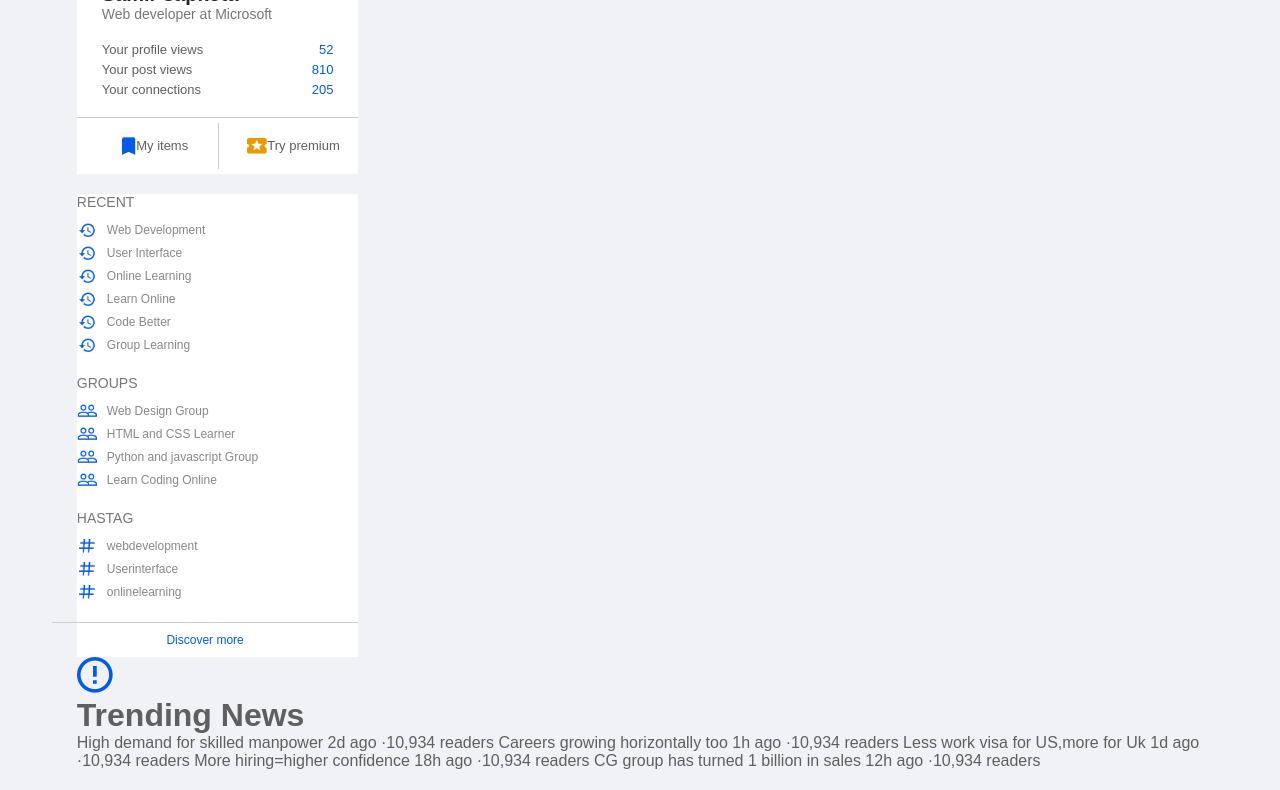
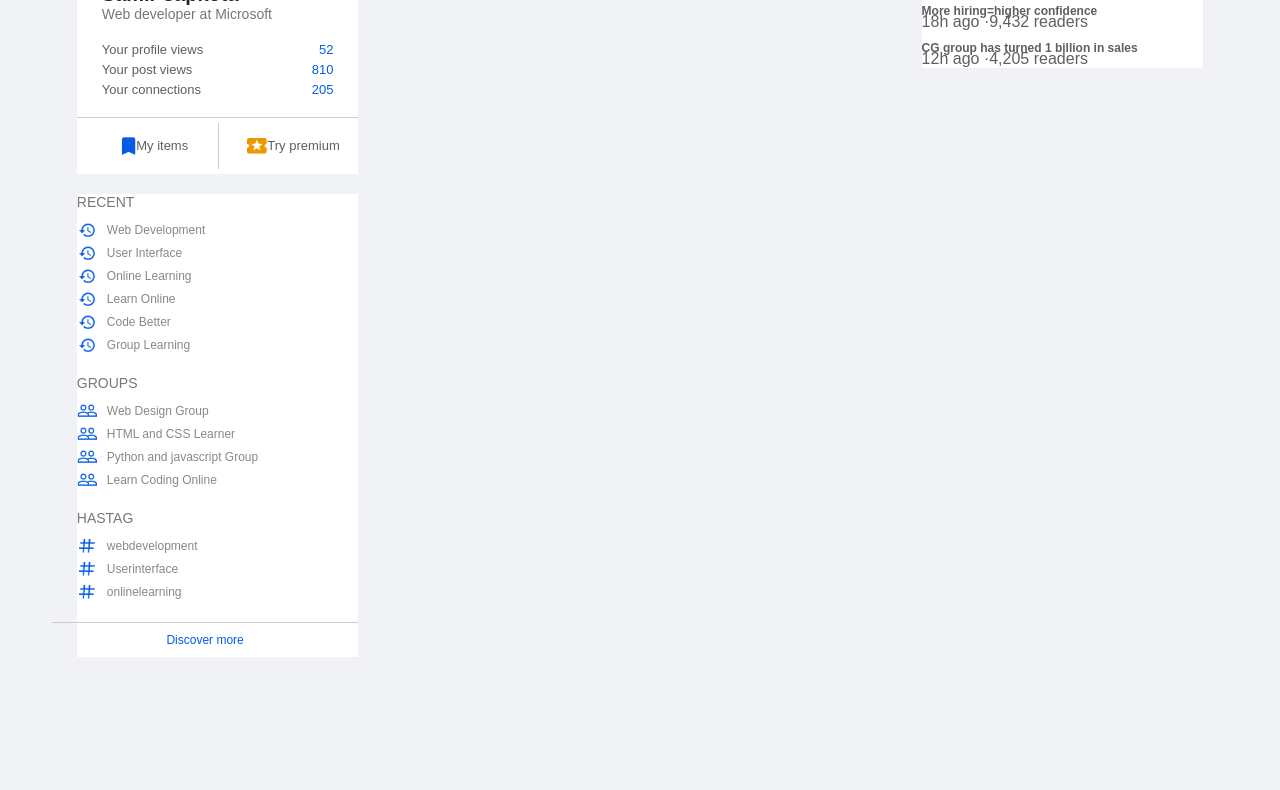
Before and after one commit to kushal56849-a11y/linkdein, a plain HTML site: page index.html in a window 1280 px wide. Shown: the part 265-1055 px from the top of the page. After the commit the page ends 942 px from the top, so only its background shows below. Drawn offline with Linux system fonts and the light colour scheme.

Commit message:
making news section

```diff
--- a/index.html
+++ b/index.html
@@ -88,21 +88,23 @@
             <div class="sidebar-news">
                 <img src="images/more.png" class="info-icon">
                 <h1>Trending News</h1>
-               <a href="#">High demand for skilled manpower</a>
-                <span>2d ago &middot;10,934 readers</span>
+               <a href="#"> High demand for skilled manpower</a>
+                <span> 2d ago &middot;10,934 readers</span>
 
-                 <a href="#">Careers growing horizontally too</a>
-                <span>1h ago &middot;10,934 readers</span>
-
-                 <a href="#">Less work visa for US,more for Uk</a>
-                <span>1d ago &middot;10,934 readers</span>
-
-                 <a href="#">More hiring=higher confidence</a>
-                <span>18h ago &middot;10,934 readers</span>
+                 <a href="#"> Careers growing horizontally too</a>
+                <span> 1h ago &middot;1,555 readers</span>
 
 
-                  <a href="#">CG group has turned 1 billion in sales</a>
-                <span>12h ago &middot;10,934 readers</span>
+                 <a href="#"> Less work visa for US,more for Uk</a>
+                <span> 1d ago &middot;28,972 readers</span>
+
+
+                 <a href="#"> More hiring=higher confidence</a>
+                <span> 18h ago &middot;9,432 readers</span>
+
+
+                  <a href="#"> CG group has turned 1 billion in sales</a>
+                <span> 12h ago &middot;4,205 readers</span>
             </div>
         </div>
     </div>
--- a/style.css
+++ b/style.css
@@ -203,10 +203,42 @@ transition:width 0.3s ;
 }
 
 /*-----------------------right-sidebar----------------*/
-.left-sidebar{
+.right-sidebar{
     flex-basis: 25%;
     align-self:flex-start ;
 }
+.sidebar-news{
+    background:#fff ;
+    paddding:10px 25px;
+}
+.info-icon{
+    width: 10px;
+    float:right;
+    margin-top: 15px;
+}
+.sidebar-news h3{
+    font-size: 18px;
+    font-weight: 600;
+    color:#333;
+    margin: 10px 0 30px;
+}
+.sidebar-news a{
+    display: block;
+    font-size: 12px;
+    font-weight: 600;
+    margin-top: 10px;
+    margin-bottom: -5px;
+    align-items: center;
+}
+.sidebar-news span{
+
+}
+
+
+
+
+
+
 /*------------------main-content----------------*/
 .main-content{
     flex-basis: 47%;
```
